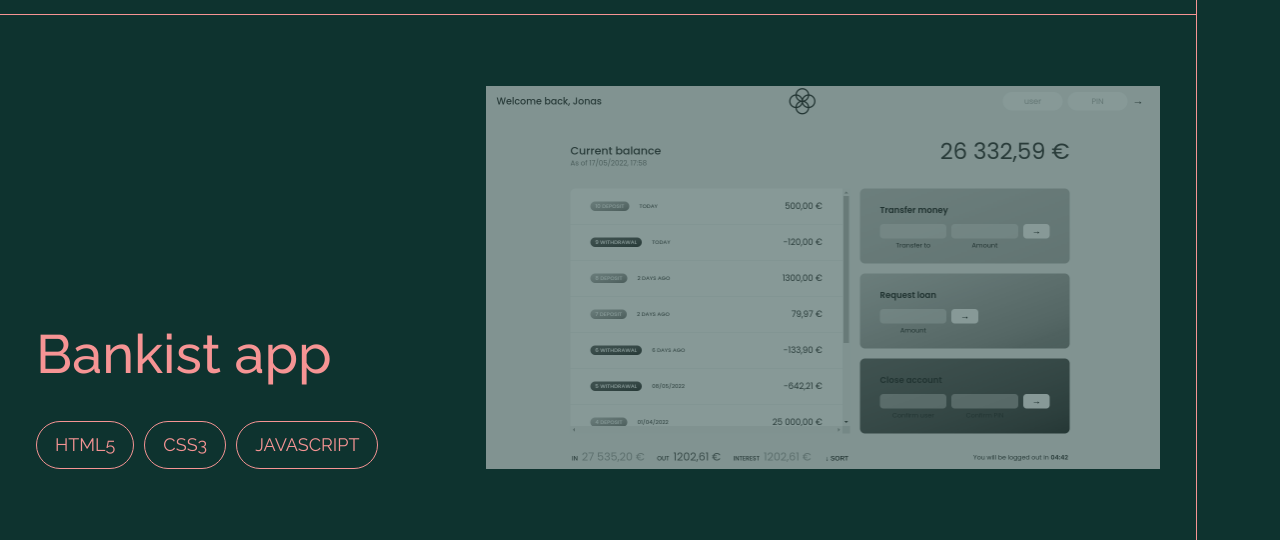
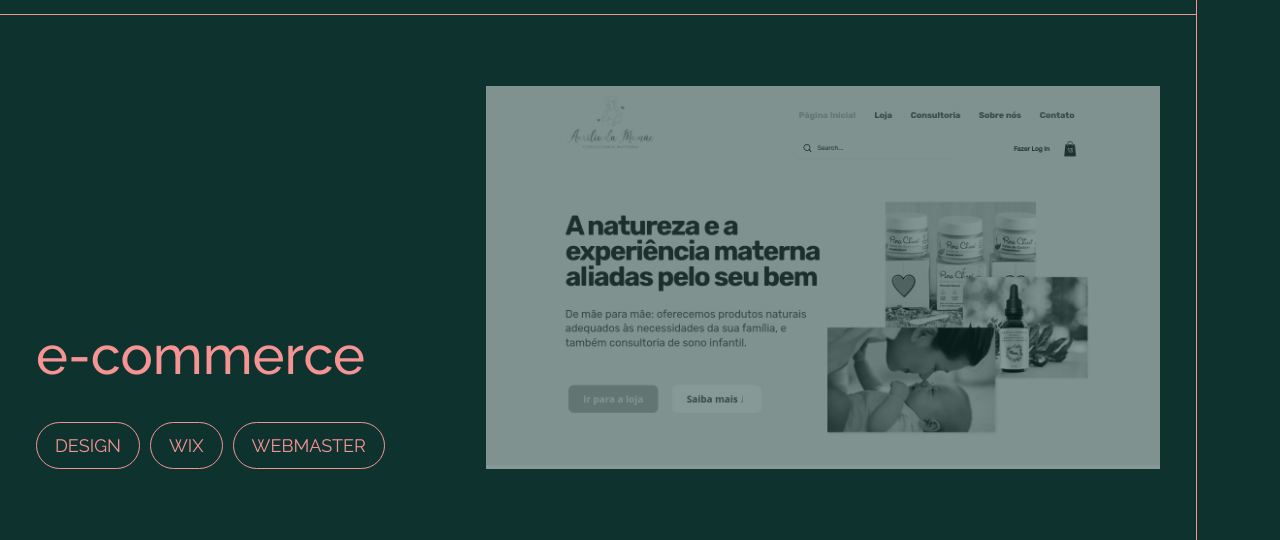
Before and after one commit to andersonfpcorrea/andersonfpcorrea.github.io, a plain HTML site: page works.html in a window 1280 px wide. Shown: the part 260-800 px from the top of the page. Drawn offline with Linux system fonts and the light colour scheme.

Commit message:
add work to portfolio

```diff
--- a/works.html
+++ b/works.html
@@ -73,6 +73,26 @@
         </nav>
       </header>
       <main class="main-works">
+        <!-- Project zero -->
+        <section class="section-work">
+          <div class="section-work__div work-project-name">
+            <h1 class="section-work__h1">
+              <a href="https://www.auxiliodamamae.com/">e-commerce</a>
+            </h1>
+            <div class="section-work__tags-div">
+              <p class="section-work__tags-div--tag">Design</p>
+              <p class="section-work__tags-div--tag">Wix</p>
+              <p class="section-work__tags-div--tag">Webmaster</p>
+            </div>
+          </div>
+          <div class="section-work__div work-img">
+            <img
+              src="img/auxilio-da-mamae.png"
+              alt="Picture of Omnifood Website"
+              class="section-work__img"
+            />
+          </div>
+        </section>
         <!-- Project one -->
         <section class="section-work">
           <div class="section-work__div work-project-name">
```
Also changed, not shown: img/auxilio-da-mamae.png (added).
